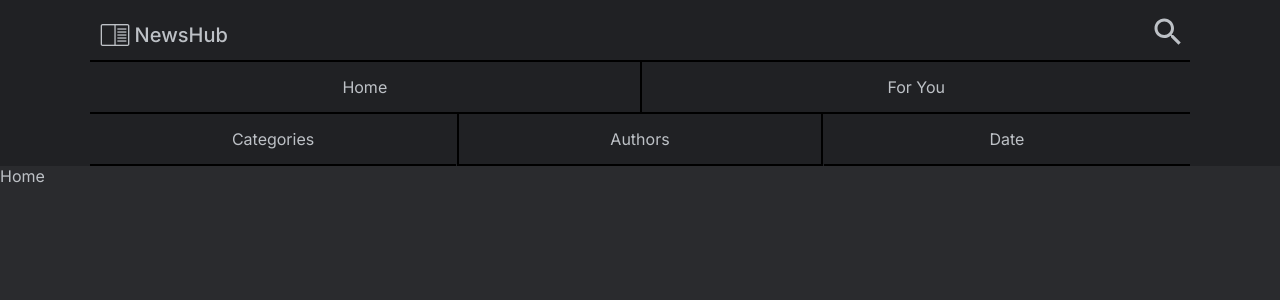
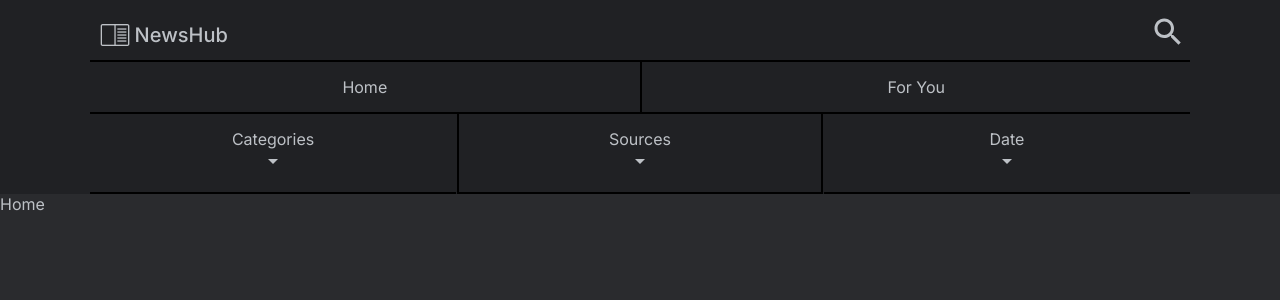
Before and after one commit to Deevyn9/NewsHub, a React (Vite) app: page / in a window 1280 px wide. Shown: the top 300 px of the page. Built offline with nearby package versions, Linux system fonts and the light colour scheme.

Commit message:
add arrow icons for extra click functionality

```diff
--- a/src/components/Header.jsx
+++ b/src/components/Header.jsx
@@ -2,13 +2,16 @@
 import Logo from "../assets/logo.png";
 import SearchIcon from "@mui/icons-material/Search";
 import { Link, Outlet } from "react-router-dom";
-// import ArrowDropDownIcon from '@mui/icons-material/ArrowDropDown';
+import ArrowDropDownIcon from "@mui/icons-material/ArrowDropDown";
 
 const Header = ({
   handleOpenSearch,
   handleToggleCategoriesModal,
+  toggleCategoriesModal,
   handleToggleSourcesModal,
+  toggleSourcesModal,
   handleToggleDateModal,
+  toggleDateModal,
 }) => {
   return (
     <>
@@ -39,9 +42,26 @@ const Header = ({
         </div>
         <div className="filters">
           <ul>
-            <li onClick={() => handleToggleCategoriesModal()}>Categories</li>
-            <li onClick={() => handleToggleSourcesModal()}>Authors</li>
-            <li onClick={() => handleToggleDateModal()}>Date</li>
+            <li onClick={() => handleToggleCategoriesModal()}>
+              <p>Categories</p>
+              <ArrowDropDownIcon
+                className={`dropdown-arrow ${
+                  toggleCategoriesModal && "active"
+                }`}
+              />
+            </li>
+            <li onClick={() => handleToggleSourcesModal()}>
+              <p>Sources</p>
+              <ArrowDropDownIcon
+                className={`dropdown-arrow ${toggleSourcesModal && "active"}`}
+              />
+            </li>
+            <li onClick={() => handleToggleDateModal()}>
+              <p>Date</p>
+              <ArrowDropDownIcon
+                className={`dropdown-arrow ${toggleDateModal && "active"}`}
+              />
+            </li>
           </ul>
         </div>
       </header>
```
